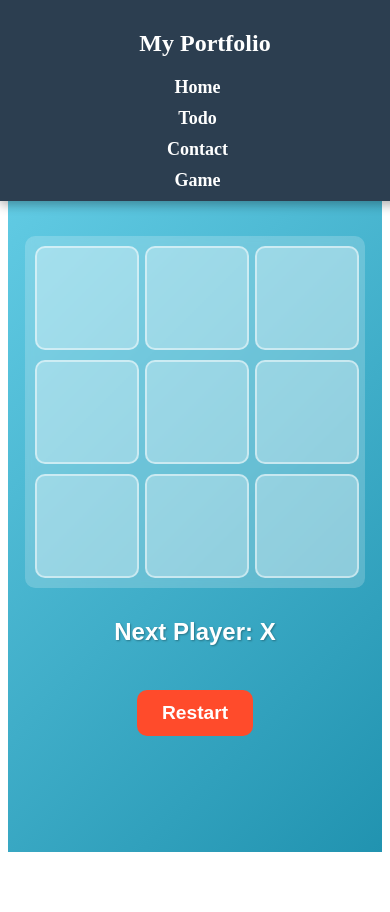
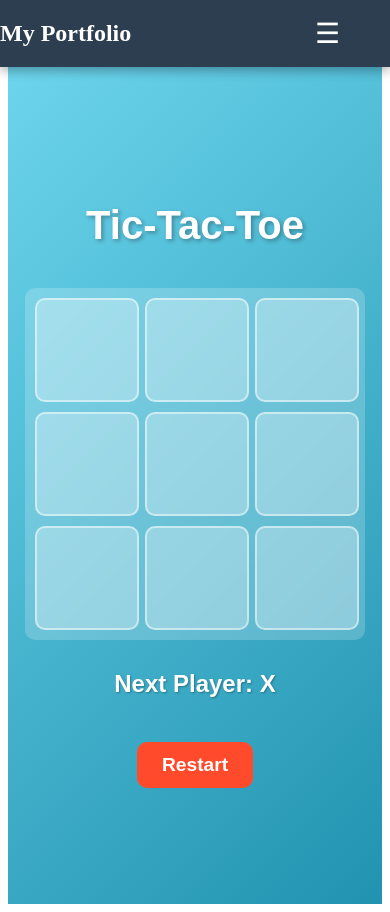
Before and after one commit to Saurabh63948/todo-app, a React (Vite) app: page /game in a window 390 px wide. Before the commit the page ends 860 px from the top, so only its background shows below. Built offline with nearby package versions, Linux system fonts and the light colour scheme.

Commit message:
Updated Navbar and Tic Tac Toe UI

```diff
--- a/src/components/navbar/Navbar.jsx
+++ b/src/components/navbar/Navbar.jsx
@@ -1,18 +1,32 @@
-import React from "react";
+import React, { useState } from "react";
 import { Link } from "react-router-dom";
-import styles from "./Navbar.module.css"; // ✅ Ensure Correct Import
+import styles from "./Navbar.module.css";
 
 const Navbar = () => {
+  const [menuOpen, setMenuOpen] = useState(false);
+
   return (
-    <nav className={styles.navbar}>
-      <h2>My Portfolio</h2>
-      <div className={styles.navLinks}> {/* ✅ Correct Class Name */}
-        <Link to="/">Home</Link>
-        <Link to="/todo">Todo</Link>
-        <Link to="/contact">Contact</Link>
-        <Link to="/game">Game</Link>
-      </div>
-    </nav>
+    <>
+      {/* ✅ Overlay (Jab Menu Open Ho) */}
+      {menuOpen && <div className={styles.overlay} onClick={() => setMenuOpen(false)}></div>}
+
+      <nav className={styles.navbar}>
+        <h2 className={styles.logo}>My Portfolio</h2>
+
+        {/* ✅ Hamburger Button */}
+        <div className={styles.hamburger} onClick={() => setMenuOpen(!menuOpen)}>
+          ☰
+        </div>
+
+        {/* ✅ Navigation Links (Sidebar Style) */}
+        <div className={`${styles.navLinks} ${menuOpen ? styles.active : ""}`}>
+          <Link to="/" onClick={() => setMenuOpen(false)}>Home</Link>
+          <Link to="/todo" onClick={() => setMenuOpen(false)}>Todo</Link>
+          <Link to="/contact" onClick={() => setMenuOpen(false)}>Contact</Link>
+          <Link to="/game" onClick={() => setMenuOpen(false)}>Game</Link>
+        </div>
+      </nav>
+    </>
   );
 };
 
--- a/src/components/navbar/Navbar.module.css
+++ b/src/components/navbar/Navbar.module.css
@@ -1,3 +1,4 @@
+/* ✅ Navbar Styling */
 .navbar {
   position: fixed;
   top: 0;
@@ -5,7 +6,7 @@
   width: 100%;
   background: #2c3e50;
   color: white;
-  padding: 15px 20px;
+
   display: flex;
   justify-content: space-between;
   align-items: center;
@@ -13,11 +14,19 @@
   z-index: 1000;
 }
 
-/* ✅ Updated navLinks for responsiveness */
+/* ✅ Hamburger Button */
+.hamburger {
+  display: none;
+  font-size: 28px;
+  cursor: pointer;
+  color: white;
+  margin-right: 50px;
+}
+
+/* ✅ Navigation Links */
 .navLinks {
   display: flex;
   gap: 15px;
-  margin-right: 20px;
 }
 
 .navLinks a {
@@ -31,23 +40,38 @@
   color: #ffcc00;
 }
 
-/* ✅ Responsive Navbar for small screens */
+/* ✅ Responsive Sidebar Navigation */
 @media (max-width: 768px) {
-  .navbar {
-    flex-direction: column;
-    align-items: center;
-    text-align: center;
-    padding: 10px;
+  .hamburger {
+    display: block;
   }
 
   .navLinks {
+    position: fixed;
+    top: 0;
+    right: -100%;
+    width: 250px;
+    height: 100vh;
+    background: #34495e;
     flex-direction: column;
-    gap: 10px;
-    margin-right: 15px;
+    gap: 20px;
+    padding-top: 60px;
+    box-shadow: -4px 0 10px rgba(0, 0, 0, 0.3);
+    transition: right 0.3s ease-in-out;
+  }
+
+  .navLinks.active {
+    right: 0;
+  }
+
+  /* ✅ Overlay Background */
+  .overlay {
+    position: fixed;
+    top: 0;
+    left: 0;
+    width: 100%;
+    height: 100vh;
+    background: rgba(0, 0, 0, 0.5);
+    z-index: 999;
   }
 }
-
-/* ✅ Prevents content from hiding behind navbar */
-.content {
-  padding-top: 80px;
-}
--- a/src/components/tictactoe/TicTacToe.module.css
+++ b/src/components/tictactoe/TicTacToe.module.css
@@ -8,6 +8,7 @@
   align-items: center;
   justify-content: center;
   color: white;
+  margin-top: 60px;
 }
 
 .title {
--- a/src/components/wellCome/Wellcome.module.css
+++ b/src/components/wellCome/Wellcome.module.css
@@ -9,7 +9,8 @@
   color: white;
   font-family: "Poppins", sans-serif;
   padding: 20px;
-  margin-top: 80px;
+  margin-top: 60px;
+
   text-align: center;
 }
 
```
